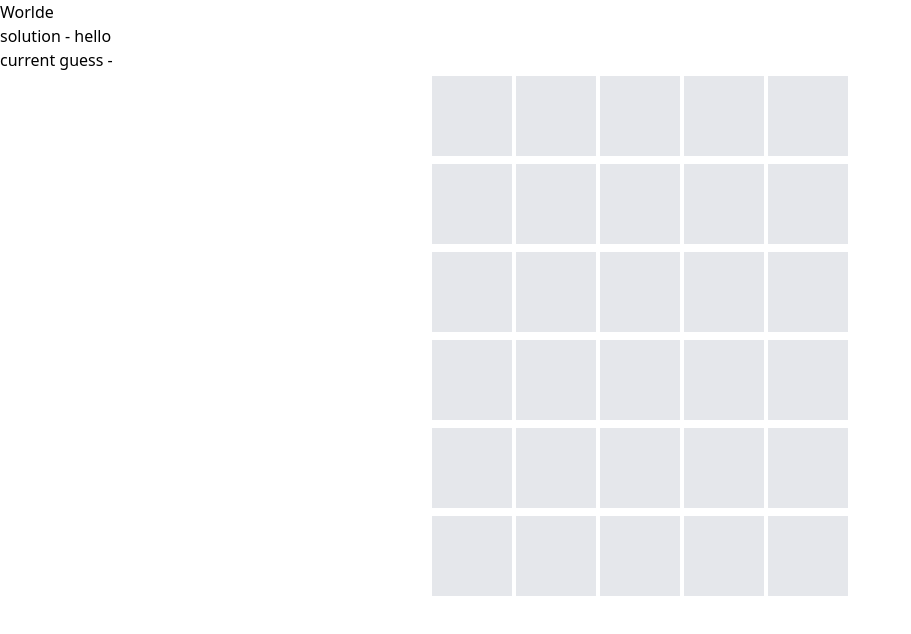
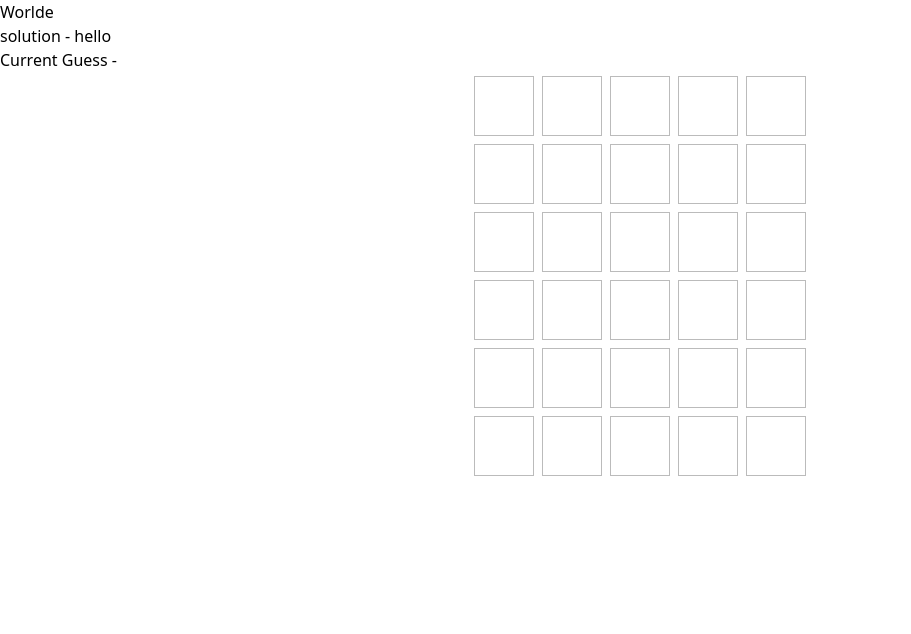
Before and after one commit to paresiqbal/next-game, a Next.js app: page /WordleGame in a window 1280 px wide. Shown: the top 634 px of the page, without its empty margins (0-911 px from the left). Built offline with nearby package versions, Linux system fonts and the light colour scheme; data requests are answered from the project's data file.

Commit message:
"fixing frong fucntion"

```diff
--- /dev/null
+++ b/app/index.css
@@ -0,0 +1,30 @@
+/* rows */
+.row {
+    text-align: center;
+    display: flex;
+    justify-content: center;
+  }
+  .row > div {
+    display: block;
+    width: 60px;
+    height: 60px;
+    border: 1px solid #bbb;
+    margin: 4px;
+    text-align: center;
+    line-height: 60px;
+    text-transform: uppercase;
+    font-weight: bold;
+    font-size: 2.5em;
+  }
+  .row > div.green {
+    background: #5ac85a;
+    border-color: #5ac85a;
+  }
+  .row > div.grey {
+    background: #a1a1a1;
+    border-color: #a1a1a1;
+  }
+  .row > div.yellow {
+    background: #e2cc68;
+    border-color: #e2cc68;
+  }
--- a/components/Grid.jsx
+++ b/components/Grid.jsx
@@ -1,9 +1,12 @@
 import Row from "./Row";
 
-export default function Grid({ currentGuess, guesses, turn }) {
+export default function Grid({ currentGuess, guesses, turn, guess }) {
   return (
     <div>
       {guesses.map((g, i) => {
+        if (turn === i) {
+          return <Row key={i} currentGuess={currentGuess} />;
+        }
         return <Row key={i} guess={g} />;
       })}
     </div>
--- a/components/Row.jsx
+++ b/components/Row.jsx
@@ -1,7 +1,7 @@
 export default function Row({ guess }) {
   if (guess) {
     return (
-      <div className="py-1 flex justify-center gap-1">
+      <div className="row past">
         {guess.map((l, i) => (
           <div key={i} className={l.color}>
             {l.key}
@@ -10,13 +10,14 @@ export default function Row({ guess }) {
       </div>
     );
   }
+
   return (
-    <div className="py-1 flex justify-center gap-1">
-      <div className="w-20 h-20 bg-gray-200"></div>
-      <div className="w-20 h-20 bg-gray-200"></div>
-      <div className="w-20 h-20 bg-gray-200"></div>
-      <div className="w-20 h-20 bg-gray-200"></div>
-      <div className="w-20 h-20 bg-gray-200"></div>
+    <div className="row">
+      <div></div>
+      <div></div>
+      <div></div>
+      <div></div>
+      <div></div>
     </div>
   );
 }
--- a/components/Wordle.jsx
+++ b/components/Wordle.jsx
@@ -1,10 +1,10 @@
 import useWordle from "@/hooks/useWordle";
 import { useEffect } from "react";
 import Grid from "./Grid";
-import Row from "./Row";
+import "../app/index.css";
 
 export default function Worlde({ solution }) {
-  const { currentGuess, handleKeyup, isCorrect, turn, guesses } =
+  const { currentGuess, guesses, turn, isCorrect, handleKeyup } =
     useWordle(solution);
 
   useEffect(() => {
@@ -20,8 +20,8 @@ export default function Worlde({ solution }) {
   return (
     <div>
       <div>solution - {solution}</div>
-      <h1>current guess - {currentGuess}</h1>
-      <Grid currentGuess={currentGuess} guesses={guesses} turn={turn} />
+      <div>Current Guess - {currentGuess}</div>
+      <Grid guesses={guesses} currentGuess={currentGuess} turn={turn} />
     </div>
   );
 }
--- a/hooks/useWordle.js
+++ b/hooks/useWordle.js
@@ -40,6 +40,7 @@ const useWordle = (solution) => {
   const addNewGuess = (formatGuess) => {
     if (currentGuess === solution) {
       setIsCorrect(true);
+    }
     setGuesses((prevGuesses) => {
       let newGuesses = [...prevGuesses];
       newGuesses[turn] = formatGuess;
@@ -53,7 +54,6 @@ const useWordle = (solution) => {
       return prevTurn + 1;
     });
     setCurrentGuess("");
-    }
   };
 
   // handle keyup event & track current guess
```
Lines whose indentation alone changed are shown as unchanged.
